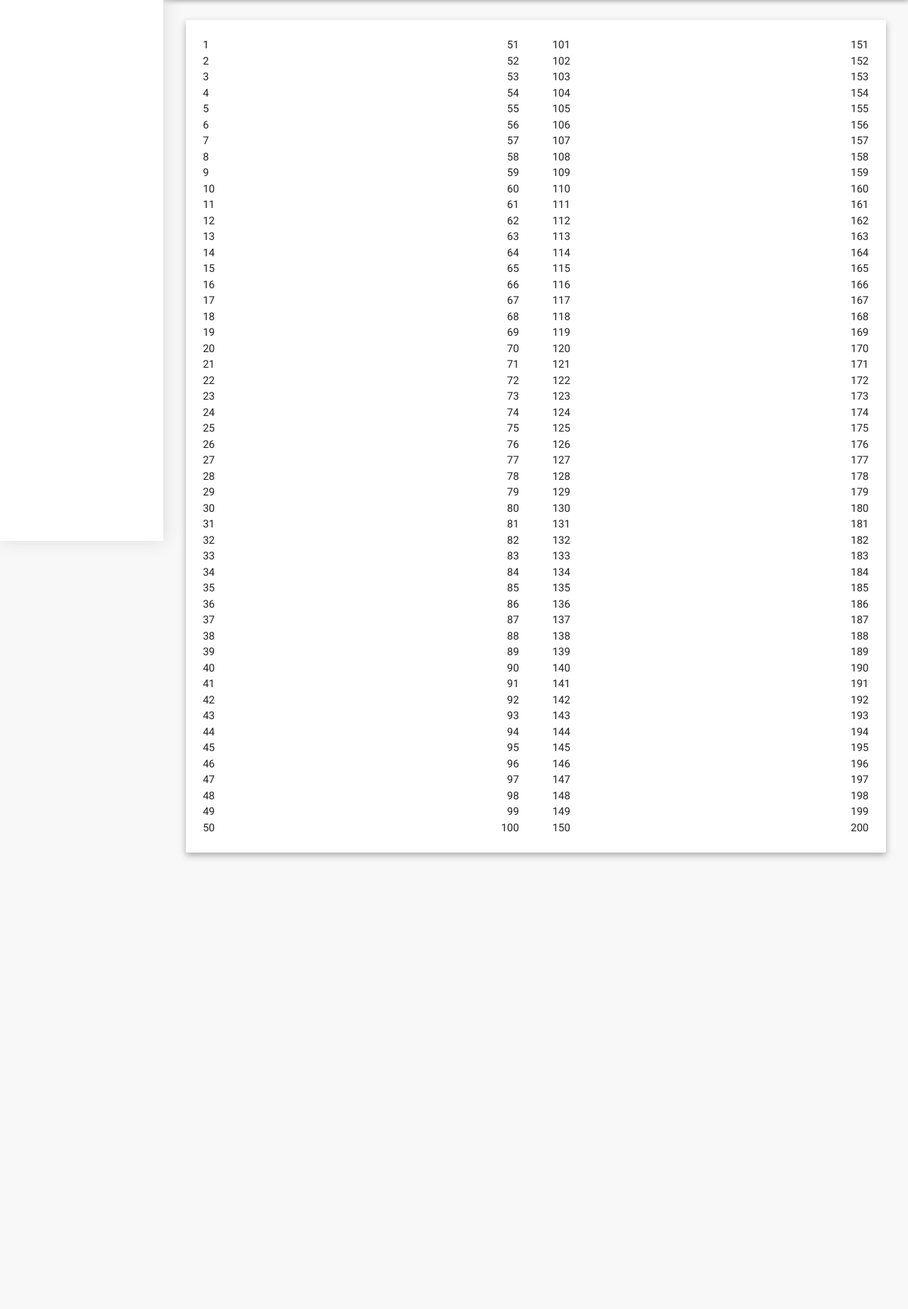
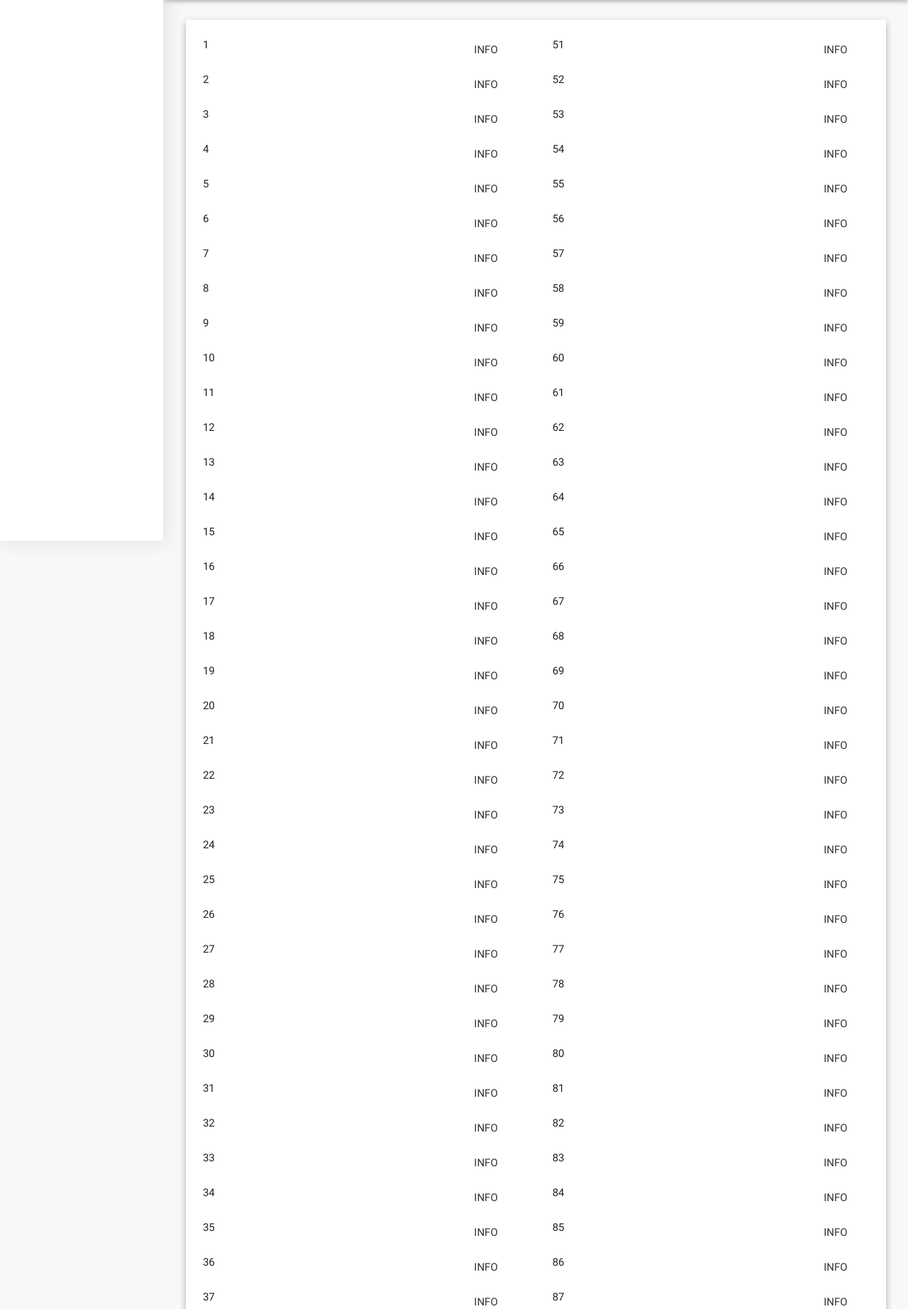
Before and after one commit to LeSantaFer/StepAdmin, a PHP site: page /numeros.php in a window 1280 px wide. Shown: the part 98-1942 px from the top of the page at 71% size. Before the commit the page ends 1308 px from the top, so only its background shows below. Run offline with PHP 8.4, Linux system fonts and the light colour scheme; some libraries are stand-ins or nearby versions.

Commit message:
Info button added

```diff
--- a/css/style.css
+++ b/css/style.css
@@ -1,6 +1,13 @@
+/* Main content */
+
 body {
     background-color: #F8F8F8;
     padding-left: 18%;
+}
+
+.main-container {
+    padding: 2% 3%;
+    width: 100%;
 }
 
 .header {
@@ -9,20 +16,13 @@ body {
     box-shadow: 0 2px 6px #aaa;
 }
 
-.main-container {
-    padding: 2% 3%;
-    width: 100%;
-}
+/* Header */
 
 .page-title {
     font-size: 2.0rem;
     line-height: 98px;
     padding: 0 5%;
     color: black;
-}
-
-.search {
-
 }
 
 i.icon-dark {
@@ -58,40 +58,29 @@ li.active a {
     box-shadow: 0 4px 10px #aaa;
 }
 
-/* Card columns */
+/* Card container */
 
-/* Left column and its sub-columns */
+.list-item {
+    height: 49px;
+}
 
-#left-column {
+.float-right {
+    float: right;
+}
+
+/* Columns and sub-column */
+
+.left-column {
     width: 47.5%;
     float: left;
 }
 
-#left-column-left {
-    width: 50%;
-    float: left;
-}
-
-#left-column-right {
-    width: 50%;
-    float: left;
-    text-align: right;
-}
-
-/* Right column and its sub-columns */
-
-#right-column {
+.right-column {
     width: 47.5%;
     float: right;
 }
 
-#right-column-left {
+.sub-column {
     width: 50%;
     float: left;
 }
-
-#right-column-right {
-    width: 50%;
-    float: left;
-    text-align: right;
-}
--- a/index.php
+++ b/index.php
@@ -55,6 +55,7 @@
                 </div>
             </div>
 
+            <!-- This forces parent div to wrap content -->
             <br style="clear:both;"/>
         </div>
     </div>
--- a/numeros.php
+++ b/numeros.php
@@ -20,38 +20,38 @@
     <div class="card" id="card-home">
         <div class="card-content">
 
-            <div id="left-column">
-                <div id="left-column-left">
-                    <?php
+            <div class="left-column">
+                <?php
                     for ($i = 1; $i < 51; $i++) {
-                        echo("<p>" . $i . "</p>");
+                        echo("
+                            <div class='list-item'>
+                                <div class='sub-column'>
+                                    <p>$i</p>
+                                </div>
+                                <div class='sub-column'>
+                                    <a class='waves-effect btn-flat float-right'>INFO</a>
+                                </div>
+                            </div>
+                        ");
                     }
-                    ?>
-                </div>
-                <div id="left-column-right">
-                    <?php
-                    for ($i = 51; $i < 101; $i++) {
-                        echo("<p>" . $i . "</p>");
-                    }
-                    ?>
-                </div>
+                ?>
             </div>
 
-            <div id="right-column">
-                <div id="right-column-left">
-                    <?php
-                    for ($i = 101; $i < 151; $i++) {
-                        echo("<p>" . $i . "</p>");
+            <div class="right-column">
+                <?php
+                    for ($i = 51; $i < 101; $i++) {
+                        echo("
+                            <div class='list-item'>
+                                <div class='sub-column'>
+                                    <p>$i</p>
+                                </div>
+                                <div class='sub-column'>
+                                    <a class='waves-effect btn-flat float-right'>INFO</a>
+                                </div>
+                            </div>
+                        ");
                     }
-                    ?>
-                </div>
-                <div id="right-column-right">
-                    <?php
-                    for ($i = 151; $i < 201; $i++) {
-                        echo("<p>" . $i . "</p>");
-                    }
-                    ?>
-                </div>
+                ?>
             </div>
 
             <br style="clear:both;"/>
```
Also changed, not shown: 2 other files.
